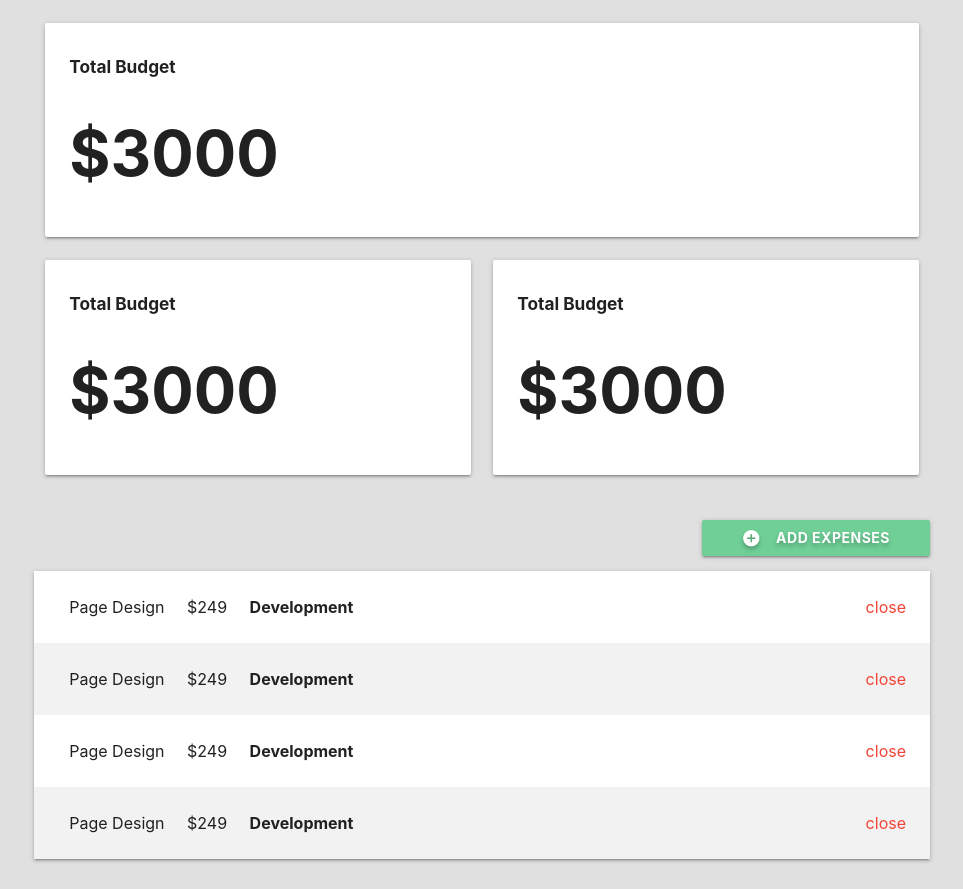
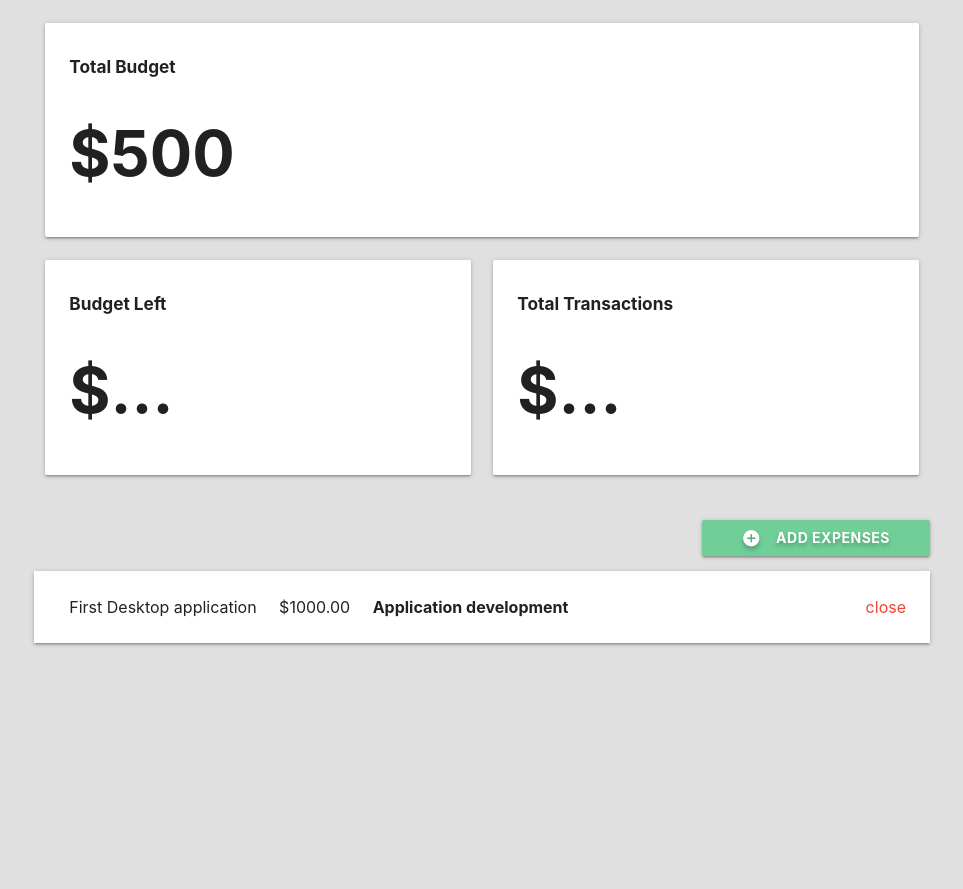
Before and after one commit to salmanzafar949/Budgetapplication, a Django app: a page that uses budget/templates/budget/project_detail.html in a window 1280 px wide. Shown: the whole page, without its empty margins (158-1121 px from the left). After the commit the page ends 646 px from the top, so only its background shows below. Run offline with Django 3.2, Linux system fonts and the light colour scheme; data comes from the database, SQL or seed files in the repository; both versions use the stored data as it was after the commit.

Commit message:
display project details in view

```diff
--- a/budget/models.py
+++ b/budget/models.py
@@ -25,7 +25,7 @@ class Category(models.Model):
 
 
 class Expense(models.Model):
-    project = models.ForeignKey(Project, on_delete=models.CASCADE)
+    project = models.ForeignKey(Project, on_delete=models.CASCADE, related_name='expenses')
     title = models.CharField(max_length=100)
     amount = models.DecimalField(max_digits=8, decimal_places=2)
     category = models.ForeignKey(Category, on_delete=models.CASCADE)
--- a/budget/templates/budget/project_detail.html
+++ b/budget/templates/budget/project_detail.html
@@ -6,19 +6,19 @@
                  <div class="col s12 m12 14">
                      <div class="card-panel">
                          <h6 class="bold">Total Budget</h6>
-                         <h1 class="bold">$3000</h1>
+                         <h1 class="bold">${{ project.budget }}</h1>
                      </div>
                  </div>
                  <div class="col s12 m6 14">
                      <div class="card-panel">
-                         <h6 class="bold">Total Budget</h6>
-                         <h1 class="bold">$3000</h1>
+                         <h6 class="bold">Budget Left</h6>
+                         <h1 class="bold">$...</h1>
                      </div>
                  </div>
                  <div class="col s12 m6 14">
                      <div class="card-panel">
-                         <h6 class="bold">Total Budget</h6>
-                         <h1 class="bold">$3000</h1>
+                         <h6 class="bold">Total Transactions</h6>
+                         <h1 class="bold">$...</h1>
                      </div>
                  </div>
              </div>
@@ -29,94 +29,30 @@
                 <button class="btn waves-effect right"><i class="material-icons white-text left">add_circle</i> Add Expenses</button>
             </div>
             <ul class="z-depth-1">
-                <li>
+                {% for expense in project.expenses.all %}
+                    <li>
                     <div class="card-panel z-depth-0 expense">
                         <div class="row">
                             <div class="col 16">
                                 <span class="title">
-                                    Page Design
+                                    {{ expense.title }}
                                 </span>
                             </div>
                             <div class="col 13">
                                 <span class="title">
-                                    $249
+                                    ${{ expense.amount }}
                                 </span>
                             </div>
                             <div class="col 1">
                                 <span class="title bold">
-                                    Development
+                                    {{ expense.category.name }}
                                 </span>
                             </div>
                             <a href="#" class="material-icon red-text right">close</a>
                         </div>
                     </div>
                 </li>
-                <li>
-                    <div class="card-panel z-depth-0 expense">
-                        <div class="row">
-                            <div class="col 16">
-                                <span class="title">
-                                    Page Design
-                                </span>
-                            </div>
-                            <div class="col 13">
-                                <span class="title">
-                                    $249
-                                </span>
-                            </div>
-                            <div class="col 1">
-                                <span class="title bold">
-                                    Development
-                                </span>
-                            </div>
-                            <a href="#" class="material-icon red-text right">close</a>
-                        </div>
-                    </div>
-                </li>
-                <li>
-                    <div class="card-panel z-depth-0 expense">
-                        <div class="row">
-                            <div class="col 16">
-                                <span class="title">
-                                    Page Design
-                                </span>
-                            </div>
-                            <div class="col 13">
-                                <span class="title">
-                                    $249
-                                </span>
-                            </div>
-                            <div class="col 1">
-                                <span class="title bold">
-                                    Development
-                                </span>
-                            </div>
-                            <a href="#" class="material-icon red-text right">close</a>
-                        </div>
-                    </div>
-                </li>
-                <li>
-                    <div class="card-panel z-depth-0 expense">
-                        <div class="row">
-                            <div class="col 16">
-                                <span class="title">
-                                    Page Design
-                                </span>
-                            </div>
-                            <div class="col 13">
-                                <span class="title">
-                                    $249
-                                </span>
-                            </div>
-                            <div class="col 1">
-                                <span class="title bold">
-                                    Development
-                                </span>
-                            </div>
-                            <a href="#" class="material-icon red-text right">close</a>
-                        </div>
-                    </div>
-                </li>
+                {% endfor %}
 
             </ul>
         </section>
--- a/budget/views.py
+++ b/budget/views.py
@@ -1,5 +1,5 @@
-from django.shortcuts import render
-
+from django.shortcuts import render, get_object_or_404
+from .models import Project
 
 # Create your views here.
 
@@ -9,4 +9,5 @@ def project_list(request):
 
 def project_detail(request, project_slug):
     ## fetching the correct project
-    return render(request, 'budget/project_detail.html', {})
+    project = get_object_or_404(Project, slug=project_slug)
+    return render(request, 'budget/project_detail.html', {'project': project})
```
Also changed, not shown: budget/migrations/0003_auto_20190319_1344.py (added), budget/migrations/0004_auto_20190319_1345.py (added), db.sqlite3.
